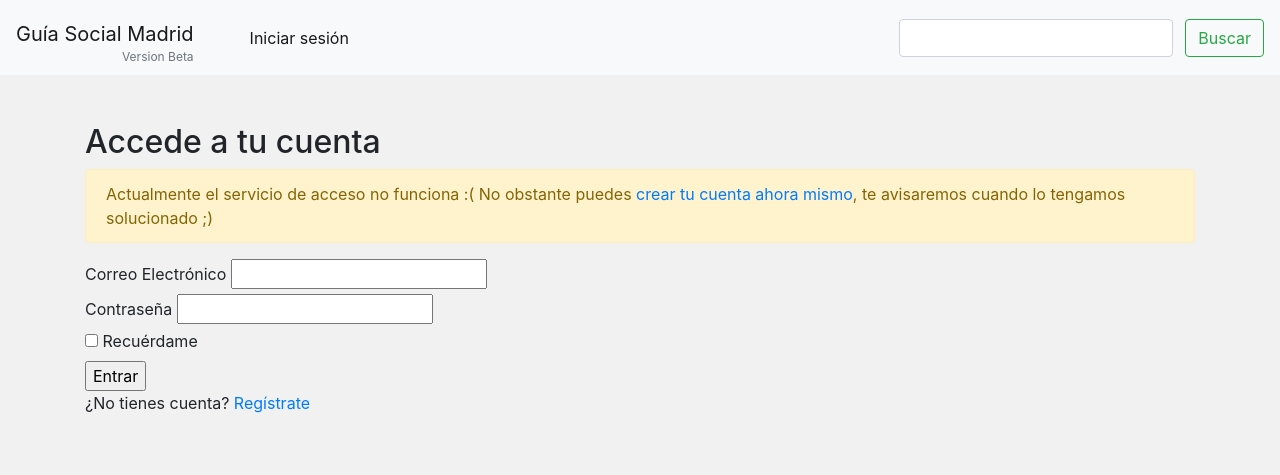
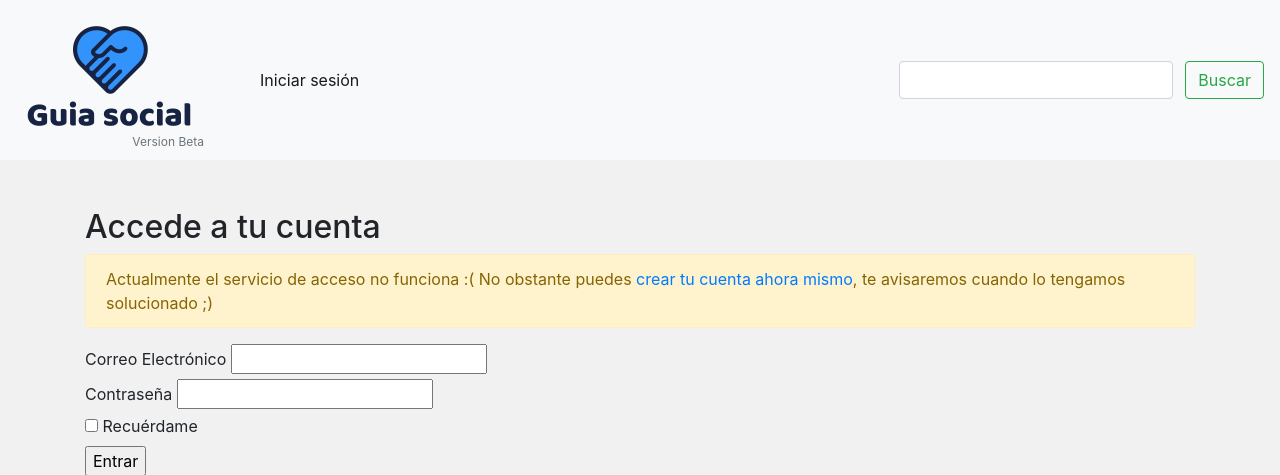
Before and after one commit to fjavierlh/guia-social, a Flask app: page /acceso/ in a window 1280 px wide. Shown: the top 475 px of the page. Run offline with Flask 2, Linux system fonts and the light colour scheme; parts of the project's set-up code (start-up, migrations or seed data) failed here and were passed over; some libraries are stand-ins or nearby versions.

Commit message:
Added logo and sticky feature

```diff
--- a/templates/index.html
+++ b/templates/index.html
@@ -9,10 +9,10 @@
         <link rel="stylesheet" href="{{ url_for('static', filename='base.css') }}">
     </head>
     <body>
-        <nav class="navbar navbar-expand-lg navbar-light bg-light">
+        <nav class="navbar navbar-expand-lg sticky-top navbar-light bg-light">
           <div>
-            <a class="navbar-brand d-block pt-3 pb-0 mr-5 text-right" style="line-height:1em" href="{{ url_for('index')}}">
-                Guía Social Madrid <br>
+            <a class="navbar-brand d-block pt-3 pb-0 mr-5 text-right" style="line-height:1em" href="{{ url_for('index') }}">
+                <img src="{{ url_for('static', filename='img/logo-guia-social.png') }}" alt="Logotipo de guía social" id="logo" class="animate"/><br/>
                 <small id="subtitle" class="text-muted" style="font-size: 60%;">
                     Version Beta
                 </small>
@@ -43,6 +43,7 @@
               </form>
             </div>
         </nav>
+
         <div class="container mt-5">
             {% block content %}
             <div class="jumbotron">
@@ -124,5 +125,17 @@
         <script src="https://code.jquery.com/jquery-3.5.1.slim.min.js" integrity="sha384-DfXdz2htPH0lsSSs5nCTpuj/zy4C+OGpamoFVy38MVBnE+IbbVYUew+OrCXaRkfj" crossorigin="anonymous"></script>
         <script src="https://cdn.jsdelivr.net/npm/popper.js@1.16.1/dist/umd/popper.min.js" integrity="sha384-9/reFTGAW83EW2RDu2S0VKaIzap3H66lZH81PoYlFhbGU+6BZp6G7niu735Sk7lN" crossorigin="anonymous"></script>
         <script src="https://stackpath.bootstrapcdn.com/bootstrap/4.5.1/js/bootstrap.min.js" integrity="sha384-XEerZL0cuoUbHE4nZReLT7nx9gQrQreJekYhJD9WNWhH8nEW+0c5qq7aIo2Wl30J" crossorigin="anonymous"></script>
+        <script>
+            window.onscroll = function() {changeLogoSize()};
+
+            const changeLogoSize = () => {
+                const logo = document.getElementById("logo");
+                if(document.body.scrollTop > 120 || document.documentElement.scrollTop > 120) {
+                    logo.style.width = "100px";
+                } else {
+                    logo.style.width = "188px";
+                }
+            };
+        </script>
     </body>
 </html>
```
